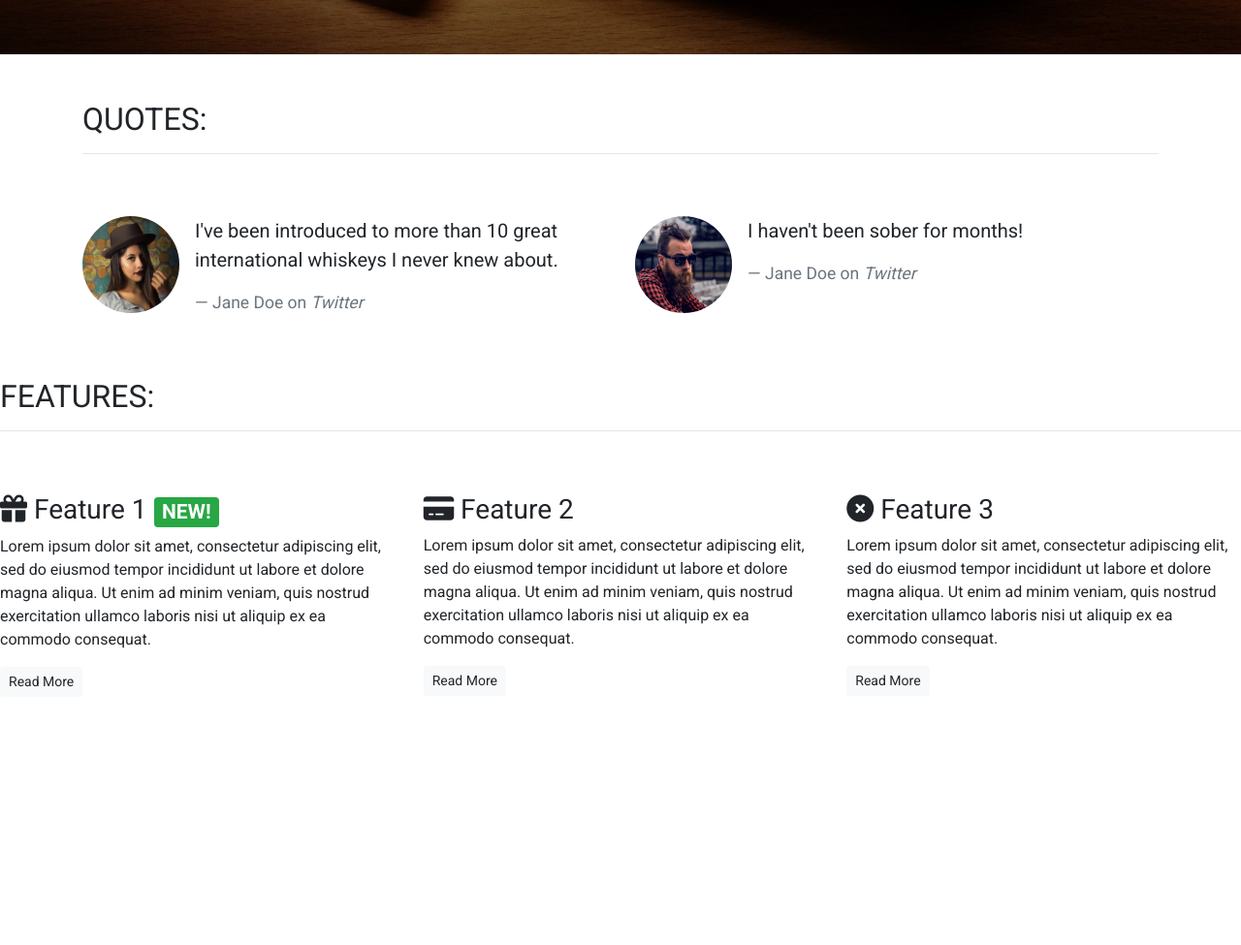
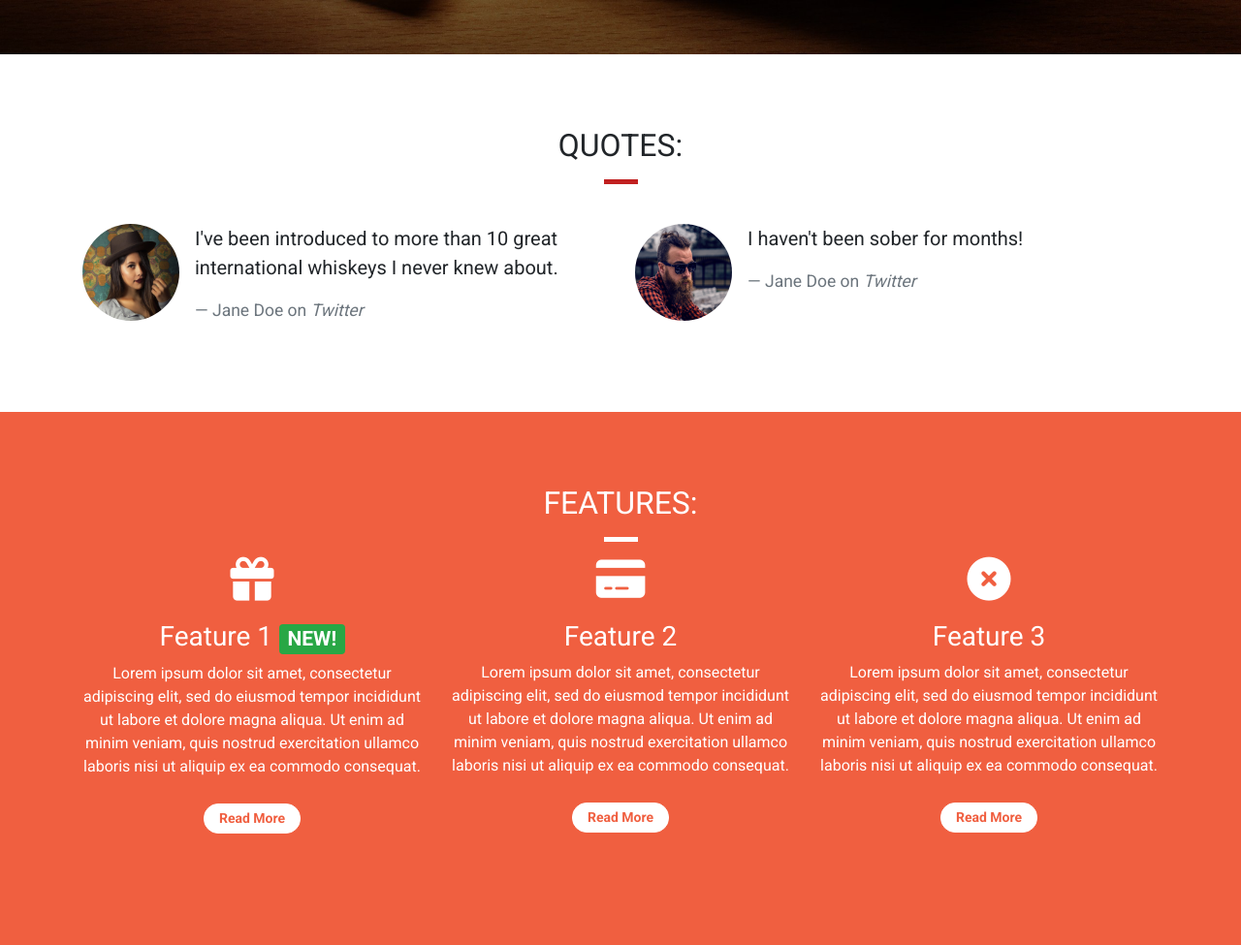
Before and after one commit to KeepKindling/MyFirstBootstrapProject, a plain HTML site: page index.html in a window 1280 px wide. Shown: the part 744-1719 px from the top of the page at 97% size. Before the commit the page ends 1479 px from the top, so only its background shows below. Drawn offline with nearby package versions, Linux system fonts and the light colour scheme.

Commit message:
add more spacing and styled features content and buttons

```diff
--- a/CSS/style.css
+++ b/CSS/style.css
@@ -1,5 +1,12 @@
 body {
     font-family: 'Roboto', sans-serif;
+}
+
+.container-wrapper {}
+
+.container-wrapper--red {
+    background-color: #f05f40;
+    color: white;
 }
 
 .alert-container .col-12 {
@@ -44,6 +51,22 @@ body {
 
 .features-container {}
 
+/*Page Headers*/
+
+.page-header {
+    margin-bottom: 0;
+    border-bottom: 0;
+    text-align: center;
+}
+
+.page-header h2 {
+    margin-top: 0;
+}
+
+.quotes .page-header {
+    margin-bottom: 25px;
+}
+
 /*Block dividers*/
 
 .block-divider {
@@ -57,8 +80,18 @@ body {
     background-color: #c12020;
 }
 
-.block-divider-short {
+.block-divider--white {
+    background-color: white;
+}
+
+.block-divider--short {
     width: 35px;
+}
+/*Content Containers*/
+
+.content-container {
+    padding-top: 75px;
+    padding-bottom: 75px;
 }
 
 /*Navbar*/
@@ -136,3 +169,24 @@ body {
     border-color: #df4929;
     color: white;
 }
+
+.feature {
+    text-align: center;
+    margin-bottom: 40px;
+}
+
+.feature i {
+    margin-bottom: 20px;
+    font-size: 45px;
+    line-height: 45px;
+}
+
+.feature .btn {
+    background-color: white;
+    border-color: white;
+    border-radius: 15px;
+    min-width: 100px;
+    font-weight: bold;
+    margin-top: 10px;
+    color: #f05f40;
+}
--- a/index.html
+++ b/index.html
@@ -85,12 +85,12 @@
         <!-- /.callout -->
     </div>
     <!-- Quotes -->
-    <div class="container quotes-container">
+    <div class="container quotes-container content-container">
         <section class="quotes">
             <div class="row">
-                <div class="col-12 my-5">
+                <div class="col-12 page-header">
                     <h2 class="text-uppercase">Quotes:</h2>
-                    <hr />
+                    <hr class="block-divider block-divider--short" />
                 </div>
             </div>
             <div class="row">
@@ -129,18 +129,19 @@
         <!-- /.quotes -->
     </div>
     <!-- Features -->
-    <div class="features-container">
+    <div class="container-wrapper container-wrapper--red">
+        <div class="container features-container content-container">
             <section class="features">
                 <div class="row">
-                <div class="col-12 my-5">
+                    <div class="col-12 page-header">
                         <h2 class="text-uppercase">Features:</h2>
-                    <hr />
+                        <hr class="block-divider block-divider--short block-divider--white"/>
                     </div>
                 </div>
                 <div class="row">
                     <div class="col-12 col-md-6 col-lg-4">
                         <div class="feature">
-                        <h3><i class="fa-solid fa-gift d-none d-sm-inline"></i> Feature 1 <span
+                            <h3><i class="fa-solid fa-gift d-none d-sm-block"></i> Feature 1 <span
                                     class="badge badge-success">NEW!</span></h3>
                             <p>Lorem ipsum dolor sit amet, consectetur adipiscing elit, sed do eiusmod tempor incididunt
                                 ut
@@ -152,7 +153,7 @@
                     </div>
                     <div class="col-12 col-md-6 col-lg-4">
                         <div class="feature">
-                        <h3><i class="fa-solid fa-credit-card d-none d-sm-inline"></i> Feature 2</h3>
+                            <h3><i class="fa-solid fa-credit-card d-none d-sm-block"></i> Feature 2</h3>
                             <p>Lorem ipsum dolor sit amet, consectetur adipiscing elit, sed do eiusmod tempor incididunt
                                 ut
                                 labore et dolore magna aliqua. Ut enim ad minim veniam, quis nostrud exercitation
@@ -163,7 +164,7 @@
                     </div>
                     <div class="col-12 d-md-none d-lg-block col-lg-4">
                         <div class="feature">
-                        <h3><i class="fa-solid fa-circle-xmark d-none d-sm-inline"></i> Feature 3</h3>
+                            <h3><i class="fa-solid fa-circle-xmark d-none d-sm-block"></i> Feature 3</h3>
                             <p>Lorem ipsum dolor sit amet, consectetur adipiscing elit, sed do eiusmod tempor incididunt
                                 ut
                                 labore et dolore magna aliqua. Ut enim ad minim veniam, quis nostrud exercitation
@@ -174,9 +175,11 @@
                     </div>
                 </div>
             </section>
-        <!-- /.features -->
+        </div>
     </div>
 
+    <!-- /.features -->
+    <div class="container-wrapper">
         <div class="modal" tabindex="-1" id="signUpModal">
             <div class="modal-dialog">
                 <div class="modal-content">
@@ -212,6 +215,7 @@
                 </div>
             </div>
         </div>
+    </div>
 
     <script src="https://cdn.jsdelivr.net/npm/jquery@3.5.1/dist/jquery.slim.min.js"
         integrity="sha384-DfXdz2htPH0lsSSs5nCTpuj/zy4C+OGpamoFVy38MVBnE+IbbVYUew+OrCXaRkfj" crossorigin="anonymous">
```
Lines whose indentation alone changed are shown as unchanged.
